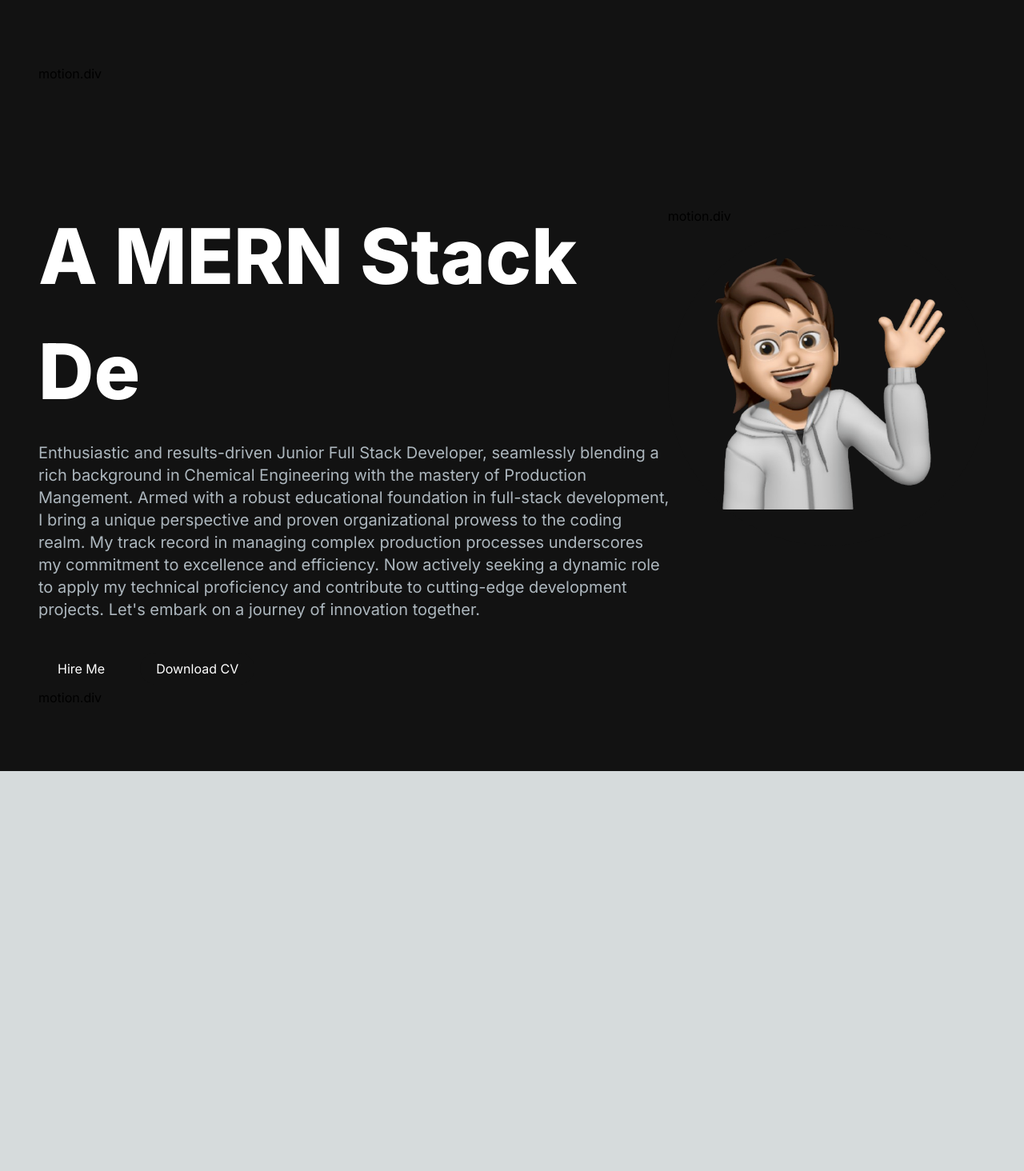
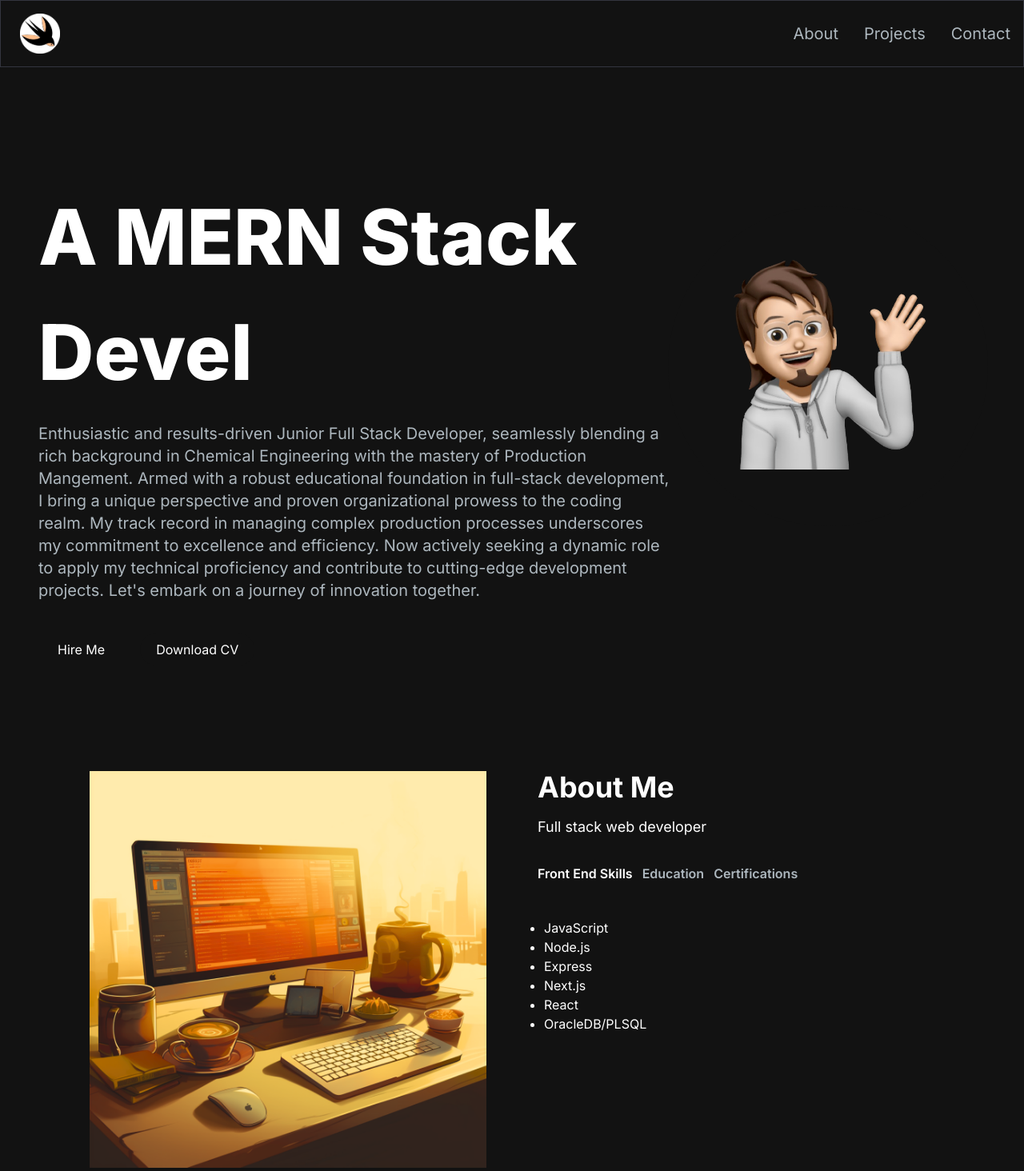
Before and after one commit to harrisazmi/OnlinePortfolio, a Next.js app: page / in a window 1280 px wide. Shown: the top 1464 px of the page at 80% size. Before the commit the page ends 964 px from the top, so only its background shows below. Built offline with nearby package versions, Linux system fonts and the light colour scheme.

Commit message:
updated until nav

```diff
--- a/package.json
+++ b/package.json
@@ -10,6 +10,7 @@
   },
   "dependencies": {
     "@heroicons/react": "^2.1.1",
+    "framer-motion": "^11.0.6",
     "next": "14.1.0",
     "react": "^18",
     "react-dom": "^18",
--- /dev/null
+++ b/src/app/components/AboutSection.jsx
@@ -0,0 +1,100 @@
+"use client";
+import React, { useTransition, useState } from "react";
+import Image from "next/image";
+import TabButton from "./TabButton";
+
+const TAB_DATA = [
+  {
+    title: "Skills",
+    id: "skills",
+    content: (
+      <ul className="list-disc pl-2">
+        <li>JavaScript</li>
+        <li>Node.js</li>
+        <li>Express</li>
+        <li>Next.js</li>
+        <li>React</li>
+        <li>OracleDB/PLSQL</li>
+      </ul>
+    ),
+  },
+  {
+    title: "Education",
+    id: "education",
+    content: (
+      <ul className="list-disc pl-2">
+        <li>
+          Bacehelor Degree of Engineering (Hons) Chemical Engineering<br></br>
+          Majoring in Gas Processing and Petrochemical<br></br>
+          Petronas University Of Technology
+        </li>
+      </ul>
+    ),
+  },
+  {
+    title: "Certifications",
+    id: "certifications",
+    content: (
+      <ul className="list-disc pl-2">
+        <li>
+          Cloud Practitioner (Entry Level) Runcloud Professional Certification
+        </li>
+        <li>Data Engineering by Yayasan Peneraju</li>
+        <li>MERN Stack Bootcamp by KelasProgramming</li>
+        <li>Google Cloud Big Data and Machine Learning Fundamentals</li>
+        <li>Crash Course on Python by Google</li>
+      </ul>
+    ),
+  },
+];
+
+const AboutSection = () => {
+  const [tab, setTab] = useState("skills");
+  const [isPending, startTransition] = useTransition();
+
+  const handleTabChange = (id) => {
+    startTransition(() => {
+      setTab(id);
+    });
+  };
+
+  return (
+    <section className="text-white" id="about">
+      <div className="md:grid md:grid-cols-2 gap-8 items-center py-8 px-4 xl:gap-16 sm:py-16 xl:px-16">
+        <Image src="/About.png" width={500} height={500} />
+        <div className="mt-4 md:mt-0 text-left flex flex-col h-full">
+          <h2 className="text-4xl font-bold text-white mb-4">About Me</h2>
+          <p className="text-base lg:text-lg">Full stack web developer</p>
+          <div className="flex flex-row justify-start mt-8">
+            <TabButton
+              selectTab={() => handleTabChange("skills")}
+              active={tab === "skills"}
+            >
+              {" "}
+              Front End Skills{" "}
+            </TabButton>
+            <TabButton
+              selectTab={() => handleTabChange("education")}
+              active={tab === "education"}
+            >
+              {" "}
+              Education{" "}
+            </TabButton>
+            <TabButton
+              selectTab={() => handleTabChange("certifications")}
+              active={tab === "certifications"}
+            >
+              {" "}
+              Certifications{" "}
+            </TabButton>
+          </div>
+          <div className="mt-8">
+            {TAB_DATA.find((t) => t.id === tab).content}
+          </div>
+        </div>
+      </div>
+    </section>
+  );
+};
+
+export default AboutSection;
--- a/src/app/components/AvatarSection.jsx
+++ b/src/app/components/AvatarSection.jsx
@@ -2,18 +2,19 @@
 import React from "react";
 import Image from "next/image";
 import { TypeAnimation } from "react-type-animation";
+import Link from "next/link";
+import { motion } from "framer-motion";
 
 const AvatarSection = () => {
   return (
     <section className="lg:py-16">
       <div className="grid grid-cols-1 sm:grid-cols-12">
-        <div
+        <motion.div
           initial={{ opacity: 0, scale: 0.5 }}
           animate={{ opacity: 1, scale: 1 }}
           transition={{ duration: 0.5 }}
           className="col-span-8 place-self-center text-center sm:text-left justify-self-start"
         >
-          motion.div
           <h1 className="text-white mb-4 text-4xl sm:text-5xl lg:text-8xl lg:leading-normal font-extrabold">
             <span className="text-transparent bg-clip-text bg-gradient-to-r from-primary-400 to-secondary-600">
               Hello, I&apos;m{" "}
@@ -48,38 +49,36 @@ const AvatarSection = () => {
             innovation together.
           </p>
           <div>
-            {/* <Link href="/#contact"> */}
+            <Link legacyBehavior href="/#contact">
               <a className="px-6 inline-block py-3 w-full sm:w-fit rounded-full mr-4 bg-gradient-to-br from-primary-500 to-secondary-500 hover:bg-slate-200 text-white">
                 Hire Me
               </a>
-            {/* </Link> */}
-            {/* <Link href="/"> */}
+            </Link>
+            <Link legacyBehavior href="/">
               <a className="px-1 inline-block py-1 w-full sm:w-fit rounded-full bg-gradient-to-br from-primary-500 to-secondary-500 hover:bg-slate-800 text-white mt-3">
                 <span className="block bg-[#121212] hover:bg-slate-800 rounded-full px-5 py-2">
                   Download CV
                 </span>
               </a>
-            {/* </Link> */}
+            </Link>
           </div>
-        </div>
-        <div
+        </motion.div>
+        <motion.div
           initial={{ opacity: 0, scale: 0.5 }}
           animate={{ opacity: 1, scale: 1 }}
           transition={{ duration: 0.5 }}
           className="col-span-4 place-self-center mt-4 lg:mt-0"
         >
-          motion.div
           <div className="rounded-full bg-[#121212] w-[250px] h-[250px] lg:w-[400px] lg:h-[400px] relative">
             <Image
               src="/avatarimage.png"
               alt="avatar image"
               className="absolute transform -translate-x-1/2 -translate-y-1/2 top-1/2 left-1/2"
-              width={300}
-              height={300}
+              width={250}
+              height={250}
             />
           </div>
-        </div>
-        motion.div
+        </motion.div>
       </div>
     </section>
   );
--- a/src/app/components/Navbar.jsx
+++ b/src/app/components/Navbar.jsx
@@ -32,8 +32,8 @@ const Navbar = () => {
           className="flex items-center text-2xl md:text-5xl text-white font-semibold"
         >
           <div className="flex items-center">
-            <span className="mr-2"></span> {/* Text */}
-            <Image src="/Logo.png" alt="" width={50} height={50} /> {/* Logo */}
+            <span className="mr-2"></span>
+            <Image src="/Logo.png" alt="" width={50} height={50} />
           </div>
         </Link>
         <div className="mobile-menu block md:hidden">
--- /dev/null
+++ b/src/app/components/TabButton.jsx
@@ -0,0 +1,26 @@
+import React from "react";
+import { motion } from "framer-motion";
+
+const variants = {
+  default: { width: 0 },
+  active: { width: "calc(100% - 0.75rem)" },
+};
+
+const TabButton = ({ active, selectTab, children }) => {
+  const buttonClasses = active ? "text-white" : "text-[#ADB7BE]";
+
+  return (
+    <button onClick={selectTab}>
+      <p className={`mr-3 font-semibold hover:text-white ${buttonClasses}`}>
+        {children}
+      </p>
+      <motion.div
+        animate={active ? "active" : "default"}
+        variants={variants}
+        className="h-1 bg-primary-500 mt-2 mr-3"
+      ></motion.div>
+    </button>
+  );
+};
+
+export default TabButton;
--- a/src/app/page.js
+++ b/src/app/page.js
@@ -1,12 +1,15 @@
+import AboutSection from "./components/AboutSection";
 import AvatarSection from "./components/AvatarSection";
 import Navbar from "./components/Navbar";
 
 export default function Home() {
   return (
     <main className="flex min-h-screen flex-col bg-[#121212]">
-      <container class="container mx-auto px-12 py-4">
+      <Navbar></Navbar>
+      <div className="container mx-auto px-12 py-4">
         <AvatarSection />
-      </container>
+        <AboutSection />
+      </div>
     </main>
   );
 }
```
Also changed, not shown: public/About.png (added), 1 other file (tests, documents, lock files or other folders). Lines whose indentation alone changed are shown as unchanged.
